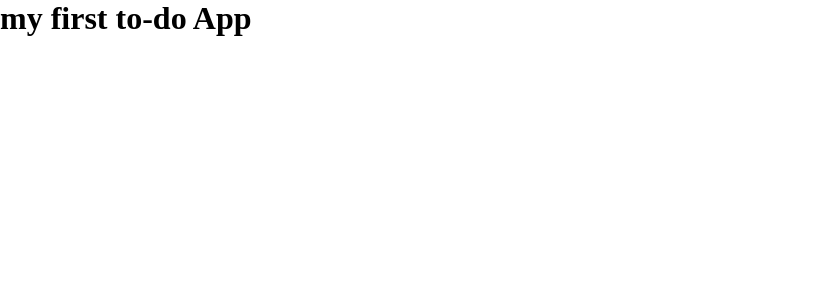
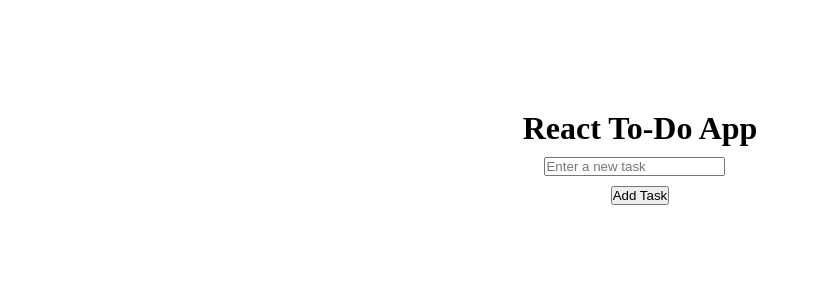
Before and after one commit to shaikh-akbar-96/To-Do-App, a React (Create React App) app: page / in a window 1280 px wide. Shown: the top 300 px of the page, without its empty margins (0-818 px from the left). Built offline with nearby package versions, Linux system fonts and the light colour scheme.

Commit message:
simple todo without any styling

```diff
--- a/src/App.css
+++ b/src/App.css
@@ -2,3 +2,33 @@
   margin: 0;
   padding: 0;
 }
+
+* {
+  margin: 0;
+  padding: 0;
+}
+
+.App {
+  text-align: center;
+  margin-top: 50px;
+}
+
+input {
+  margin-right: 10px;
+}
+
+div {
+  display: flex;
+  flex-direction: column;
+  justify-content: center;
+  align-items: center;
+}
+
+button {
+  margin-top: 5px;
+}
+
+button,
+div {
+  margin: 10px 0;
+}
--- a/src/App.js
+++ b/src/App.js
@@ -1,9 +1,10 @@
 import "./App.css";
+import ToDO from "./components/todo";
 
 function App() {
   return (
     <div className="App">
-      <h1>my first to-do App</h1>
+      <ToDO />
     </div>
   );
 }
--- /dev/null
+++ b/src/components/todo.jsx
@@ -0,0 +1,42 @@
+import React, { useState } from "react";
+import "../App.css";
+
+const ToDO = () => {
+  const [tasks, setTasks] = useState([]);
+  const [newTask, setNewTask] = useState("");
+
+  const addTask = () => {
+    if (newTask.trim() !== "") {
+      setTasks([...tasks, { id: Date.now(), text: newTask }]);
+      setNewTask("");
+    }
+  };
+
+  const deleteTask = (taskId) => {
+    const updatedTasks = tasks.filter((task) => task.id !== taskId);
+    setTasks(updatedTasks);
+  };
+
+  return (
+    <div className="App">
+      <h1>React To-Do App</h1>
+      <div>
+        <input
+          type="text"
+          value={newTask}
+          onChange={(e) => setNewTask(e.target.value)}
+          placeholder="Enter a new task"
+        />
+        <button onClick={addTask}>Add Task</button>
+      </div>
+      {tasks.map((task) => (
+        <div key={task.id}>
+          {task.text}
+          <button onClick={() => deleteTask(task.id)}>Delete</button>
+        </div>
+      ))}
+    </div>
+  );
+};
+
+export default ToDO;
```
